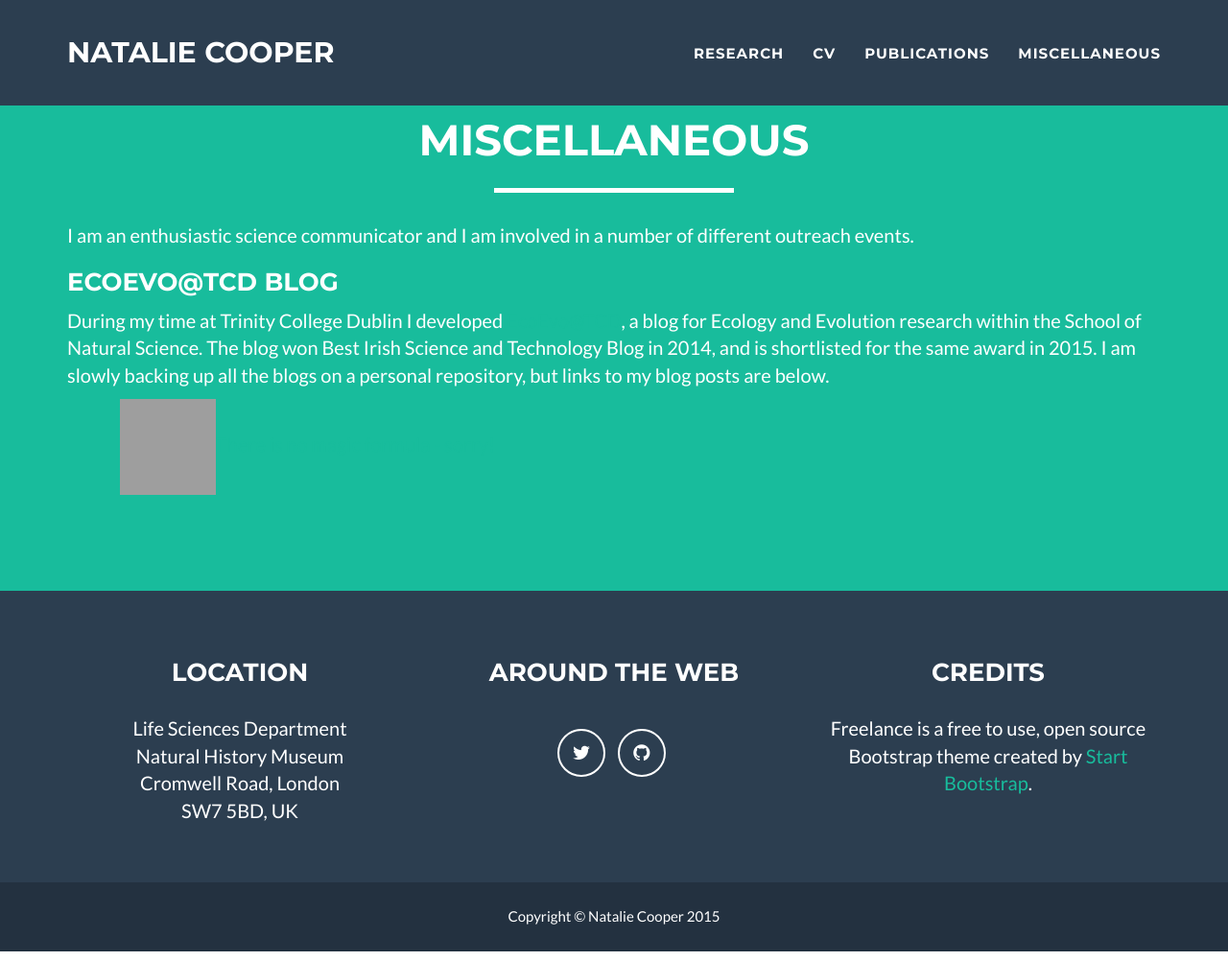
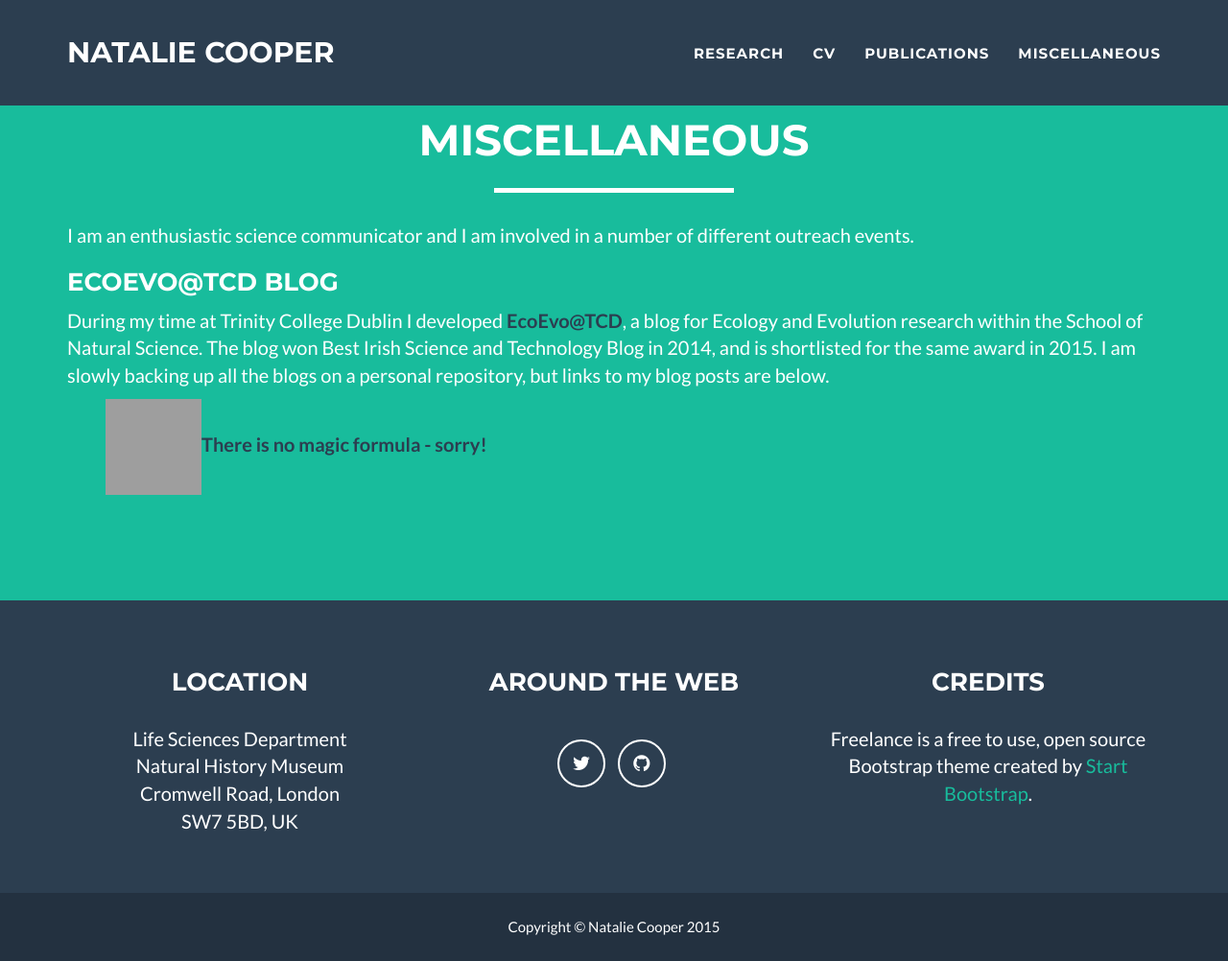
Before and after one commit to nhcooper123/nhcooper123.github.io, a Jekyll site: the page miscellaneous.html, which Jekyll copies as it is, in a window 1280 px wide and 1002 px high. Shown: the whole window at 96% size. Built offline with Jekyll 4.4.1, drawn with Linux system fonts in a browser that asks for light colours; grey boxes are pictures that could not be loaded.

Commit message:
Fix font links in blogs

```diff
--- a/miscellaneous.html
+++ b/miscellaneous.html
@@ -109,12 +109,12 @@
 
 <h3> EcoEvo@TCD blog </h3>
 
-<p>During my time at Trinity College Dublin I developed <a href="http://www.ecoevoblog.com/">EcoEvo@TCD</a>, a blog for Ecology and Evolution research within the School of Natural Science. The blog won Best Irish Science and Technology Blog in 2014, and is shortlisted for the same award in 2015. I am slowly backing up all the blogs on a personal repository, but links to my blog posts are below.
+<p>During my time at Trinity College Dublin I developed <a href="http://www.ecoevoblog.com/"><strong><font color="2c3e50">EcoEvo@TCD</font></strong></a>, a blog for Ecology and Evolution research within the School of Natural Science. The blog won Best Irish Science and Technology Blog in 2014, and is shortlisted for the same award in 2015. I am slowly backing up all the blogs on a personal repository, but links to my blog posts are below.
 
 
         <ul id="gallery0">
-            <p><a class = "col-lg-12" href="http://www.ecoevoblog.com/2015/06/08/there-is-no-magic-formula-sorry/"><img src="http://www.ecoevoblog.com/wp-content/uploads/2015/06/miracle.jpg" height="100" width="100"
-             alt="" />There is no magic formula - sorry!</a></p>
+            <p><a href="http://www.ecoevoblog.com/2015/06/08/there-is-no-magic-formula-sorry/"><img src="http://www.ecoevoblog.com/wp-content/uploads/2015/06/miracle.jpg" height="100" width="100"
+             alt="" /><strong><font color="2c3e50">There is no magic formula - sorry!</font></strong></a></p>
 
         </ul><!-- end gallery0 -->
 
```
